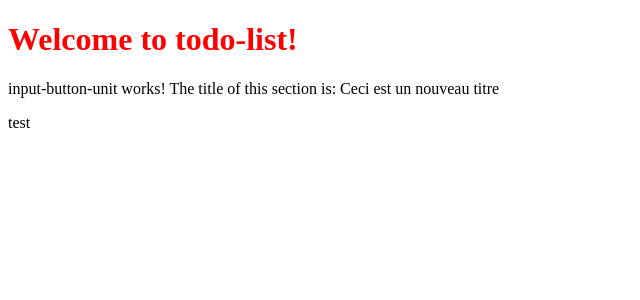
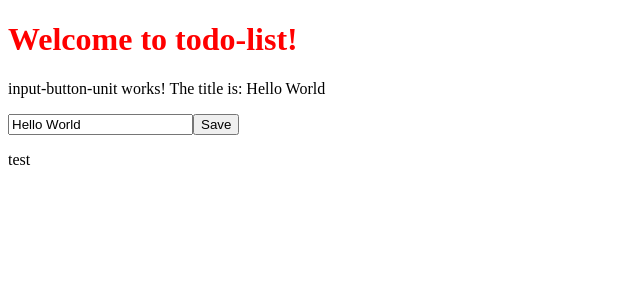
Before and after one commit to AngeC15/github-htt9yu, an Angular app: page / in a window 1280 px wide. Shown: the top 300 px of the page, without its empty margins (0-640 px from the left). Built offline with nearby package versions, Linux system fonts and the light colour scheme.

Commit message:
1 file modified

```diff
--- a/src/app/input-button-unit/input-button-unit.component.ts
+++ b/src/app/input-button-unit/input-button-unit.component.ts
@@ -3,30 +3,22 @@ import { Component, OnInit } from "@angular/core";
 @Component({
   selector: "app-input-button-unit",
   template: `
-    <p>input-button-unit works! The title of this section is: {{ title }}</p>
+    <p>input-button-unit works! The title is: {{ title }}</p>
+
+    <input [value]="title"
+    (keyup)="changeTitle($event.target.value)" />
+    <button (click)="changeTitle('Button Clicked!')">Save</button>
   `,
   styleUrls: ["./input-button-unit.component.css"]
 })
-/*
 export class InputButtonUnitComponent implements OnInit {
+  title = "Hello World";
+
   constructor() {}
 
-  ngOnInit() {}
-}
-*/
-export class InputButtonUnitComponent implements OnInit {
-  title = "Hello World";
-  ngOnInit(): void {
-    //this.title = "Dans noOnInit";
-  }
+  ngOnInit(): void {}
 
-  constructor() {
-    this.title = "i changed it";
-    this.changeTitle("Ceci est un nouveau titre");
-  }
-
-  changeTitle(newTitle: string) {
+  changeTitle(newTitle: string): void {
     this.title = newTitle;
-    console.log(this.title);
   }
 }
```
